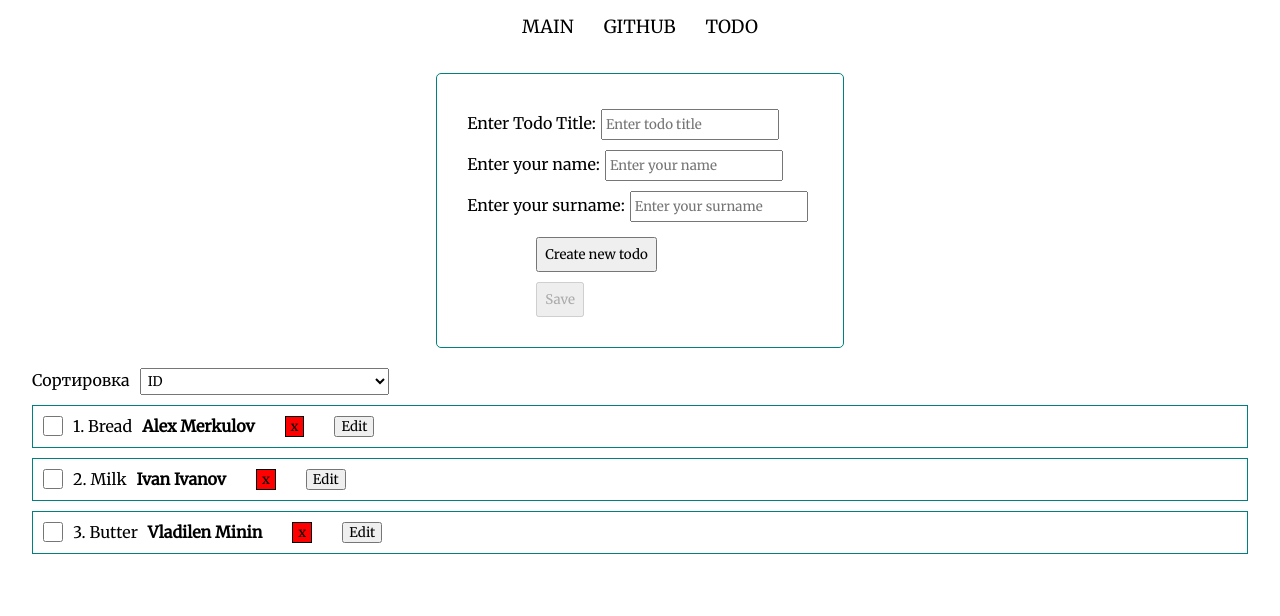
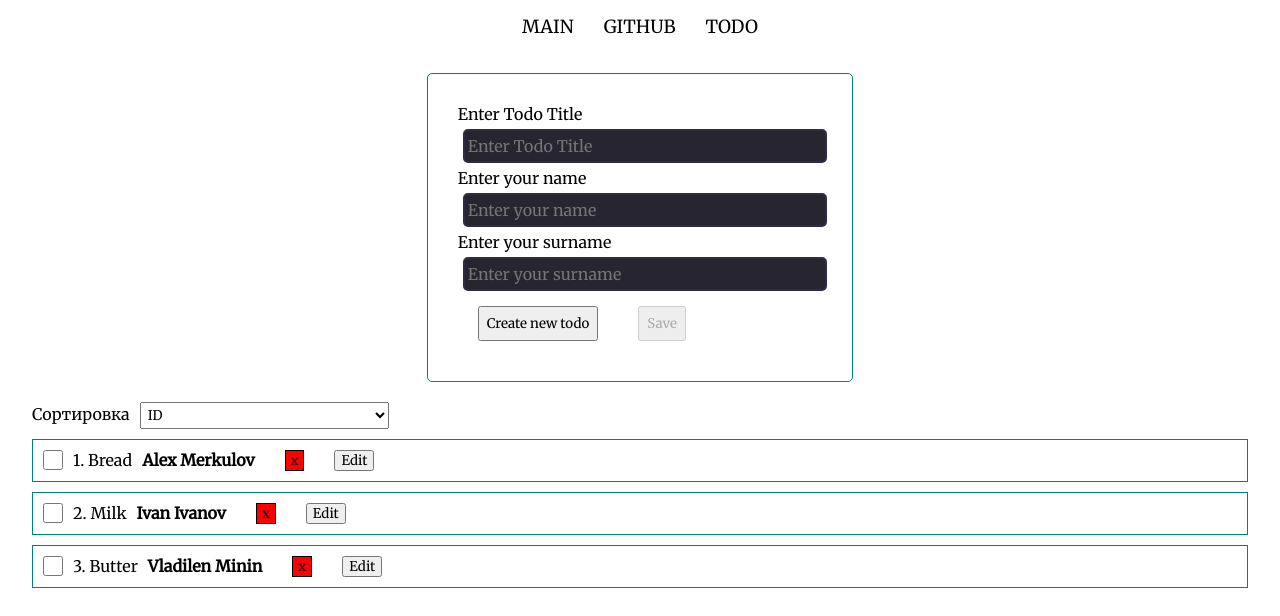
Before and after one commit to SashkoRabin/testonix, a React (Create React App) app: page /todo in a window 1280 px wide. Shown: the top 616 px of the page. Built offline with nearby package versions, Linux system fonts and the light colour scheme; the HTML template or start-up script is replaced by a standard one.

Commit message:
small changes...
- created component Input.jsx

```diff
--- a/src/pages/Todo/Todo.module.css
+++ b/src/pages/Todo/Todo.module.css
@@ -23,7 +23,7 @@
 
 .todo__form button {
   padding: 7px;
-  margin: 10px 20% 0;
+  margin: 10px 20px;
 }
 
 .todo__item {
@@ -66,3 +66,16 @@ input[type='checkbox'] {
   padding: 0 5px;
   cursor: pointer;
 }
+
+.text_input {
+  padding: 0.8rem;
+  width: 100%;
+  height: 100%;
+  border: 2px solid #2f2c45;
+  background: #272530;
+  border-radius: 5px;
+  font-size: 16px;
+  outline: none;
+  transition: all 0.3s;
+  color: #fff;
+}
--- /dev/null
+++ b/src/pages/Todo/components/Input.jsx
@@ -0,0 +1,21 @@
+import React from 'react';
+import cl from '../Todo.module.css';
+
+export default function Input({ value, setValue, inputId, text }) {
+  return (
+    <div className={cl.input_container}>
+      <label className={cl.label} htmlFor={inputId}>
+        {text}
+      </label>
+      <input
+        type="text"
+        className={cl.text_input}
+        id={inputId}
+        value={value}
+        onChange={(e) => setValue(e.target.value)}
+        placeholder={text}
+        required
+      />
+    </div>
+  );
+}
--- a/src/pages/Todo/components/TodoBody.jsx
+++ b/src/pages/Todo/components/TodoBody.jsx
@@ -2,6 +2,7 @@ import React, { useState, useEffect } from 'react';
 import TodoItem from './TodoItem';
 import cl from '../Todo.module.css';
 import SettingBar from './SettingBar';
+import Input from './Input';
 
 export default function TodoBody() {
   const [titleValue, setTitleValue] = useState('');
@@ -158,36 +159,25 @@ export default function TodoBody() {
     <div className={cl.todo__body}>
       <div className={cl.todo__formWrapper}>
         <div className={cl.todo__form}>
-          <label htmlFor="todo__title">Enter Todo Title:</label>
-          <input
-            type="text"
-            id="todo__title"
-            placeholder="Enter todo title"
+          <Input
             value={titleValue}
-            onChange={(e) => setTitleValue(e.target.value)}
-            required
+            inputId="todo__title"
+            setValue={setTitleValue}
+            text={'Enter Todo Title'}
           />
-          <br />
-          <label htmlFor="todo__userName">Enter your name:</label>
-          <input
-            type="text"
-            id="todo__userName"
-            placeholder="Enter your name"
+          <Input
             value={nameValue}
-            onChange={(e) => setNameValue(e.target.value)}
-            required
+            inputId="todo__name"
+            setValue={setNameValue}
+            text={'Enter your name'}
           />
-          <br />
-          <label htmlFor="todo__userSurname">Enter your surname:</label>
-          <input
+          <Input
             value={surnameValue}
-            onChange={(e) => setSurnameValue(e.target.value)}
-            type="text"
-            id="todo__userSurname"
-            placeholder="Enter your surname"
-            required
+            inputId="todo__surname"
+            setValue={setSurnameValue}
+            text={'Enter your surname'}
           />
-          <br />
+
           <button onClick={newTodo}>Create new todo</button>
           <button disabled={isDisabled} onClick={() => submitEditTodoById()}>
             Save
```
Also changed, not shown: 11 other files (tests, documents, lock files or other folders).
